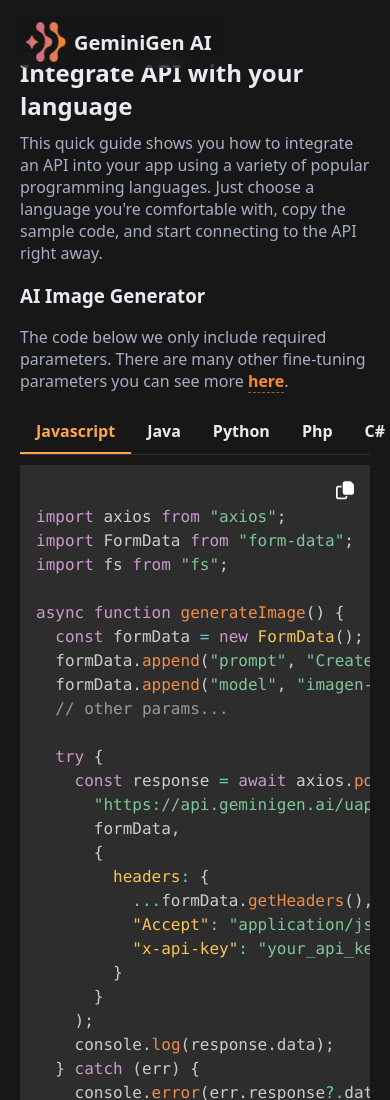
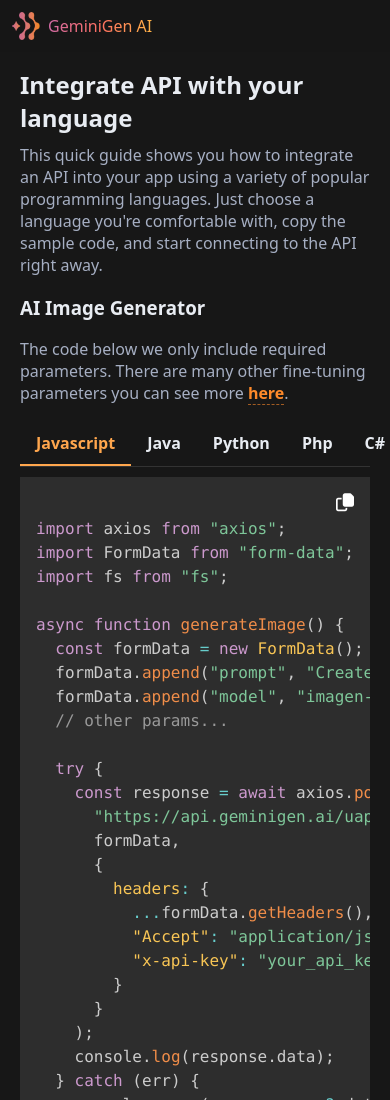
Before and after one commit to ponsuriya2018-dotcom/GEMINIGEN.AI-API-DEMO, a plain HTML site: page demo.html in a window 390 px wide. Shown: the top 1100 px of the page. Drawn offline with nearby package versions, Linux system fonts and the light colour scheme.

Commit message:
fix: adaptive UI at scale

```diff
--- a/css/index.css
+++ b/css/index.css
@@ -1,11 +1,11 @@
 :root {
-  --bg: #171717;       /* nền đen chính */
-  --card: #1c1c1c;     /* nền card */
-  --text: #e8ecf2;     /* chữ sáng */
-  --muted: #a6afc3;    /* chữ phụ */
-  --accent: #ff8a2a;   /* cam sáng (chủ đạo) */
+  --bg: #171717; /* nền đen chính */
+  --card: #1c1c1c; /* nền card */
+  --text: #e8ecf2; /* chữ sáng */
+  --muted: #a6afc3; /* chữ phụ */
+  --accent: #ff8a2a; /* cam sáng (chủ đạo) */
   --accent-2: #ffa64d; /* cam nhạt hover */
-  --outline: #2a2a2a;  /* viền xám đậm */
+  --outline: #2a2a2a; /* viền xám đậm */
 }
 
 * {
@@ -22,7 +22,9 @@ body {
 
 .wrapper {
   max-width: 960px;
-  margin: 56px auto;
+  margin-bottom: 56px;
+  margin-left: auto;
+  margin-right: auto;
   padding: 0 20px;
 }
 
@@ -133,10 +135,7 @@ input[type="text"] {
 }
 
 .section {
-  background: linear-gradient(90deg,
-      #3a2a1f,
-      #241f28,
-      #221b35);
+  background: linear-gradient(90deg, #3a2a1f, #241f28, #221b35);
   /* nâu → tím */
   border: 1px solid #a36b3f;
   /* viền cam nâu nhạt */
@@ -230,7 +229,6 @@ b {
   background: #e68a00;
 }
 
-
 .code-block {
   overflow-x: auto;
   /* cuộn ngang */
@@ -240,7 +238,6 @@ b {
   background: #2d2d2d;
   border-radius: 15px;
 }
-
 
 .gen-container {
   /* background: #111; */
@@ -381,3 +378,76 @@ b {
     transform: scale(1);
   }
 }
+
+.header {
+  position: sticky; /* bám trên cùng khi scroll */
+  top: 0;
+  left: 0;
+  width: 100%;
+  background: rgba(23, 23, 23, 0.9); /* nền tối mờ */
+  backdrop-filter: blur(8px);
+  display: flex;
+  align-items: center;
+  justify-content: space-between;
+  padding: 10px 20px;
+  z-index: 1000;
+}
+
+.logo {
+  display: flex;
+  align-items: center;
+  gap: 8px;
+}
+
+.logo img {
+  width: 36px;
+  height: 36px;
+}
+
+.logo .logo-text {
+  font-size: 24px; /* chỉnh theo ý */
+  background: linear-gradient(90deg, #d16ba5, #ff6f61, #ffb347);
+  -webkit-background-clip: text; /* cắt gradient theo chữ */
+  -webkit-text-fill-color: transparent; /* làm chữ trong suốt để hiện gradient */
+  background-clip: text; /* cho trình duyệt khác */
+}
+
+.nav {
+  display: flex;
+  gap: 16px;
+}
+
+.nav a {
+  color: var(--text);
+  font-weight: 500;
+  text-decoration: none;
+  border-bottom: none;
+}
+
+.nav a:hover {
+  color: var(--accent);
+}
+
+/* Mobile responsive */
+@media (max-width: 600px) {
+  .header {
+    flex-direction: column;
+    align-items: flex-start;
+    padding: 12px;
+  }
+
+  .logo img {
+    width: 28px;
+    height: 28px;
+  }
+
+  .logo .logo-text {
+    font-size: 16px;
+  }
+
+  .nav {
+    flex-wrap: wrap;
+    gap: 10px;
+    margin-top: 8px;
+  }
+}
--- a/demo.html
+++ b/demo.html
@@ -14,7 +14,7 @@
       rel="stylesheet"
       href="https://cdnjs.cloudflare.com/ajax/libs/font-awesome/6.4.0/css/all.min.css"
     />
-    <link href="css/index.css" rel="stylesheet"/>
+    <link href="css/index.css" rel="stylesheet" />
 
     <style>
       .tabs {
@@ -103,10 +103,12 @@
   </head>
 
   <body>
-    <div class="logo-fixed">
-      <img src="assets/images/favicon.ico" alt="GeminiGen AI logo" />
-      <span class="logo-text">GeminiGen AI</span>
-    </div>
+    <header class="header">
+      <div class="logo">
+        <img src="assets/images/favicon.ico" alt="GeminiGen AI logo" />
+        <span class="logo-text">GeminiGen AI</span>
+      </div>
+    </header>
     <div id="toast" class="toast">✅ Code copied!</div>
     <main class="wrapper">
       <h1>Integrate API with your language</h1>
@@ -118,7 +120,16 @@
       </p>
 
       <h3>AI Image Generator</h3>
-      <p>The code below we only include required parameters. There are many other fine-tuning parameters you can see more <a target="_blank" rel="noopener noreferrer" href="https://docs.geminigen.ai/resources/image-generation">here</a>.</p>
+      <p>
+        The code below we only include required parameters. There are many other
+        fine-tuning parameters you can see more
+        <a
+          target="_blank"
+          rel="noopener noreferrer"
+          href="https://docs.geminigen.ai/resources/image-generation"
+          >here</a
+        >.
+      </p>
       <div class="tabs">
         <div class="tab active" data-lang="javascript" data-group="img">
           Javascript
@@ -294,7 +305,16 @@ class Program {
       </div>
 
       <h3>AI Video Generator</h3>
-      <p>The code below we only include required parameters. There are many other fine-tuning parameters you can see more <a target="_blank" rel="noopener noreferrer" href="https://docs.geminigen.ai/resources/video-generation">here</a>.</p>
+      <p>
+        The code below we only include required parameters. There are many other
+        fine-tuning parameters you can see more
+        <a
+          target="_blank"
+          rel="noopener noreferrer"
+          href="https://docs.geminigen.ai/resources/video-generation"
+          >here</a
+        >.
+      </p>
       <div class="tabs">
         <div class="tab active" data-lang="javascript" data-group="video">
           Javascript
```
Also changed, not shown: index.html (+62 -24 lines).
